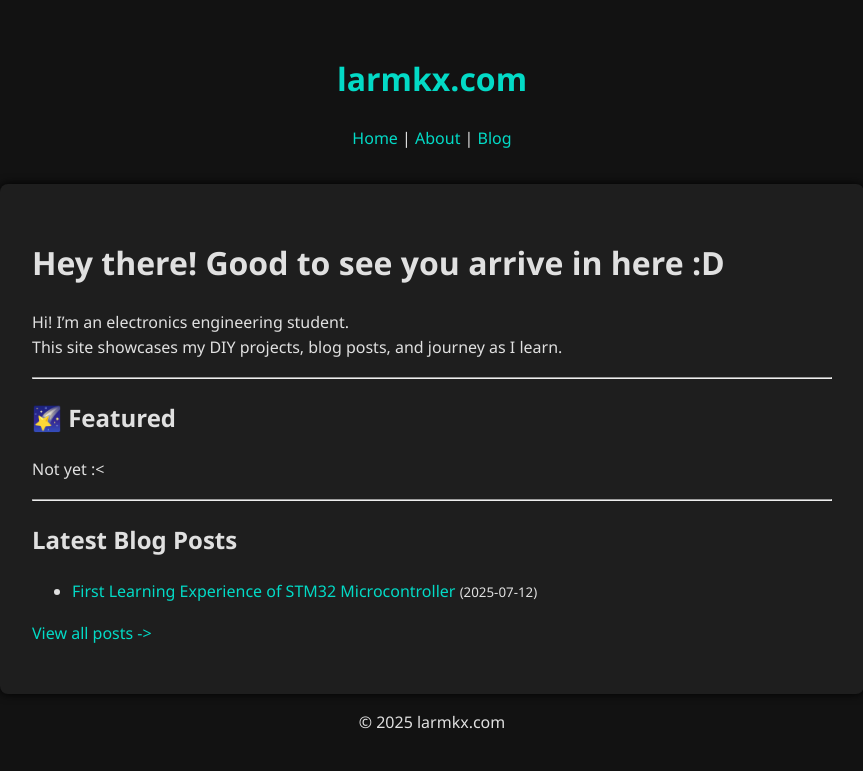
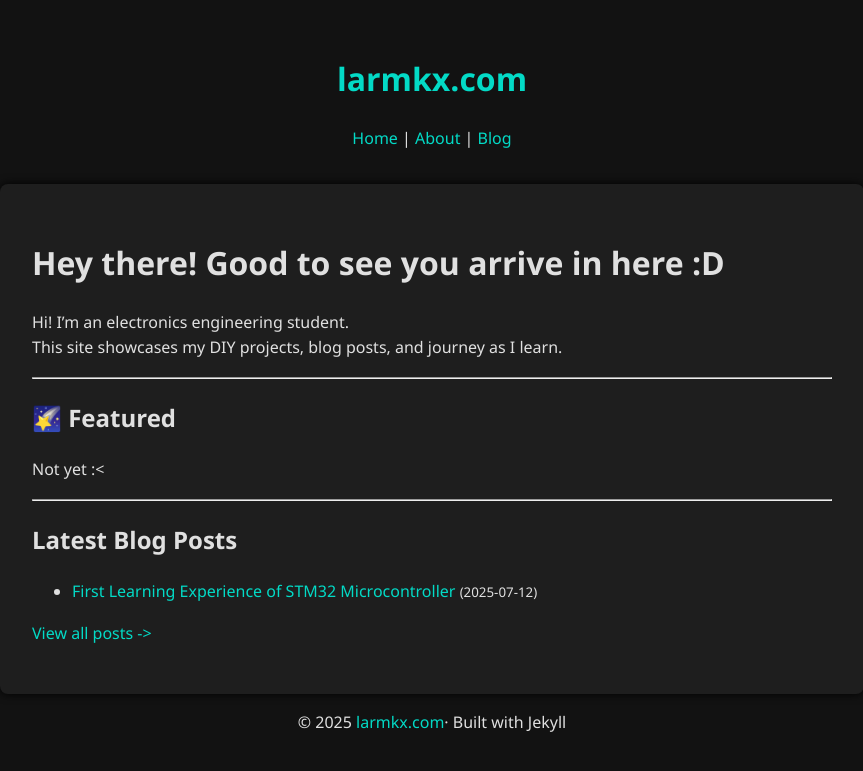
Before and after one commit to lkaixian/larmkx-site, a Jekyll site: the page built from index.md, in a window 1280 px wide. Shown: the top 771 px of the page, without its empty margins (208-1071 px from the left). Built offline with Jekyll 4.4.1, drawn with Linux system fonts in a browser that asks for light colours; some of the changed lines change nothing that is shown.

Commit message:
Update default.html

```diff
--- a/_layouts/default.html
+++ b/_layouts/default.html
@@ -5,6 +5,15 @@
   <meta name="viewport" content="width=device-width, initial-scale=1.0" />
   <title>{{ page.title }} | LarmKX's Land</title>
   <link rel="stylesheet" href="/assets/style.css" />
+  <!-- Google tag (gtag.js) -->
+  <script async src="https://www.googletagmanager.com/gtag/js?id=G-T9V9DKF7J0"></script>
+  <script>
+    window.dataLayer = window.dataLayer || [];
+    function gtag(){dataLayer.push(arguments);}
+    gtag('js', new Date());
+
+    gtag('config', 'G-T9V9DKF7J0');
+  </script>
 </head>
 <body>
   <header>
@@ -21,7 +30,7 @@
   </main>
 
   <footer>
-    <p>&copy; 2025 larmkx.com</p>
+    <p>&copy; 2025 <a href="https://www.larmkx.com">larmkx.com</a>· Built with Jekyll</p>
   </footer>
 
   <!-- Scroll-to-top button -->
```
